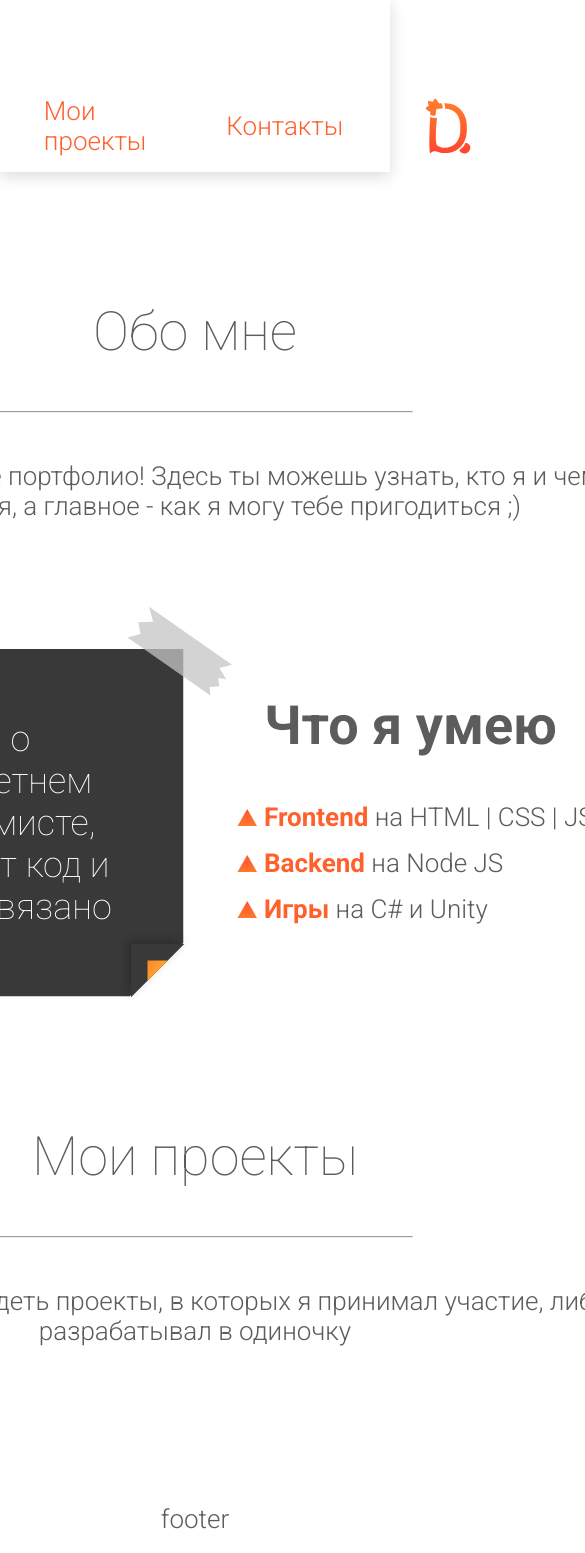
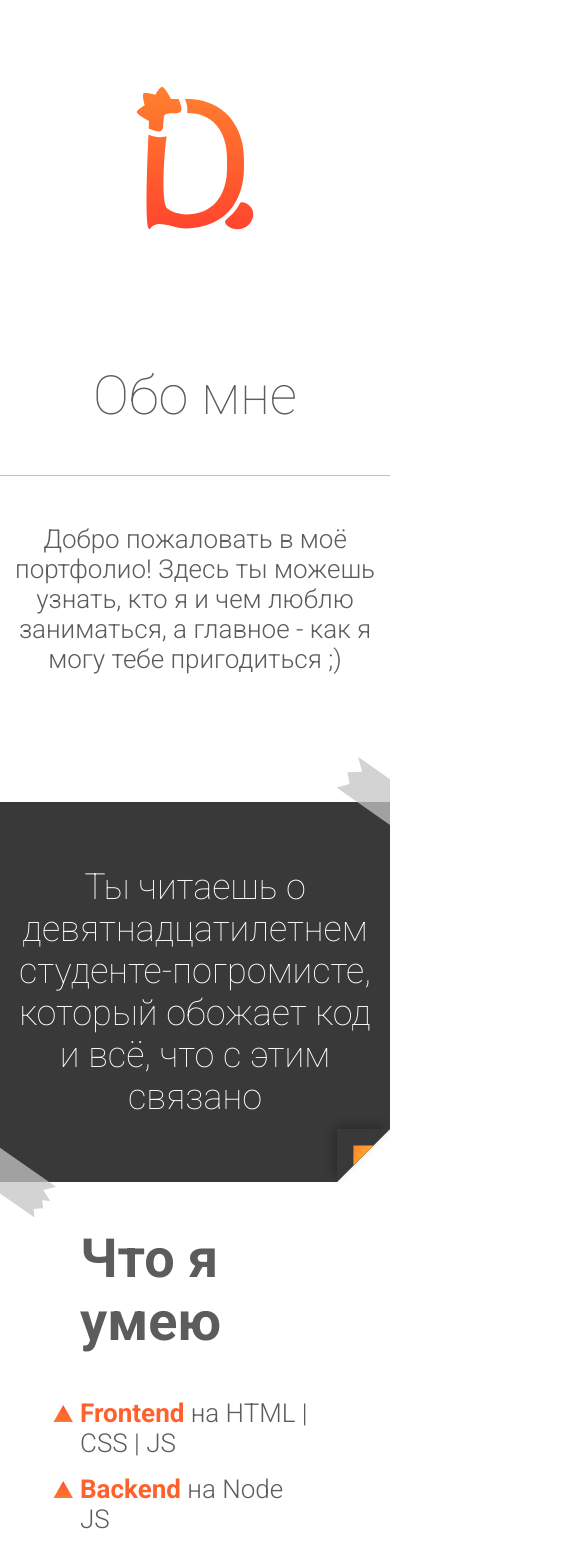
Before and after one commit to danixoon/danixoon.github.io, a React (Create React App) app: page / in a window 390 px wide. Shown: the top 1553 px of the page, 585 px wide, since content can reach past the window. Built offline with nearby package versions, Linux system fonts and the light colour scheme.

Commit message:
reduced header & responsive container

```diff
--- a/src/components/Card/Card.scss
+++ b/src/components/Card/Card.scss
@@ -11,13 +11,17 @@ $border-image: url("../../docs/card-border.svg");
 .card-note {
   @extend .card, .text-thin, .text-center, .h-100;
 
-  border: 53px solid pink;
+  // border: 53px solid pink;
+
+  padding: 4rem 1rem;
+
   border-image-source: $border-image;
   border-image-slice: 53 fill;
+  border-image-width: 53px;
   box-sizing: border-box;
   // border-image-width: 53;
   // border-image-outset: 1;
-  border-image-repeat: round;
+  border-image-repeat: stretch;
 
   // background-color: $dark-color;
   color: $light-color;
@@ -27,16 +31,16 @@ $border-image: url("../../docs/card-border.svg");
 
   &::before {
     position: absolute;
-    top: -70px;
-    right: -100px;
+    top: -20px;
+    right: -50px;
     transform: rotate(35deg);
     content: $tape-image;
   }
 
   &::after {
     position: absolute;
-    bottom: -70px;
-    left: -100px;
+    bottom: -20px;
+    left: -50px;
     transform: rotate(35deg);
     content: $tape-image;
   }
--- a/src/components/Card/index.tsx
+++ b/src/components/Card/index.tsx
@@ -10,7 +10,7 @@ export const Note: React.FC<PropsWithChildren<NoteProps>> = props => {
   return (
     <div {...rest} className="card-note">
       {children}
-      <img style={{ position: "absolute", right: -61, bottom: -61 }} src={noteCorner} />
+        <img style={{ position: "absolute", right: -7, bottom: -7 }} src={noteCorner} />
     </div>
   );
 };
--- a/src/components/Container/Container.scss
+++ b/src/components/Container/Container.scss
@@ -1,3 +1,7 @@
 .container {
   display: flex;
+
+  @media (max-width: 1080px) {
+    flex-direction: column;
+  }
 }
--- a/src/components/Header/Header.scss
+++ b/src/components/Header/Header.scss
@@ -1,11 +1,11 @@
 .page-header {
-  position: sticky;
-  padding-top: 5rem;
-  top: -5rem;
+  // position: sticky;
+  // padding-top: 5rem;
+  // top: -5rem;
   width: 100%;
 
   background: #ffffff;
-  box-shadow: 0px 4px 15px rgba(0, 0, 0, 0.15);
+  // box-shadow: 0px 4px 15px rgba(0, 0, 0, 0.15);
   z-index: 100;
 
   display: flex;
@@ -20,7 +20,6 @@
 }
 
 .nav-logo {
-  margin: auto 5rem;
-
-  padding: 1rem 0;
+  margin: auto;
+  padding-top: 5rem;
 }
--- a/src/components/Header/index.tsx
+++ b/src/components/Header/index.tsx
@@ -5,8 +5,8 @@ import "./Header.scss";
 
 const Header: React.FC = () => {
   return (
-    <header className="page-header">
-      <a className="nav-item" href="#about-me">
+    <header className="page-header container">
+      {/* <a className="nav-item" href="#about-me">
         Обо мне
       </a>
       <a className="nav-item" href="#">
@@ -14,7 +14,7 @@ const Header: React.FC = () => {
       </a>
       <a className="nav-item" href="#">
         Контакты
-      </a>
+      </a> */}
       <Logo className="nav-logo" />
     </header>
   );
--- a/src/components/Logo/Logo.scss
+++ b/src/components/Logo/Logo.scss
@@ -1,3 +1,3 @@
 .logo {
-  max-width: 50px;
+  max-width: 130px;
 }
--- a/src/theme.scss
+++ b/src/theme.scss
@@ -3,6 +3,7 @@ $secondary-color: #4c75a3;
 $text-color: #5c5c5c;
 $dark-color: #393939;
 $light-color: white;
+$muted-color: #bfbfbf;
 
 $active-color: #ff2e2e;
 $passive-color: #ff9f2e;
@@ -45,7 +46,11 @@ $font-max: 54px;
 }
 
 .responsive {
-  width: 1080px;
+  max-width: 1080px;
+
+  @media (max-width: 1080px) {
+    overflow: hidden;
+  }
 }
 
 .h-100 {
@@ -80,6 +85,10 @@ ul {
 hr {
   max-width: 434px;
   margin: 3rem auto;
+  background-color: $muted-color;
+  border: none;
+  height: 1px;
+  // border-bottom: 1px solid $text-color;
 }
 
 a {
```
Also changed, not shown: src/docs/card-border.svg, src/docs/note-corner.svg.
